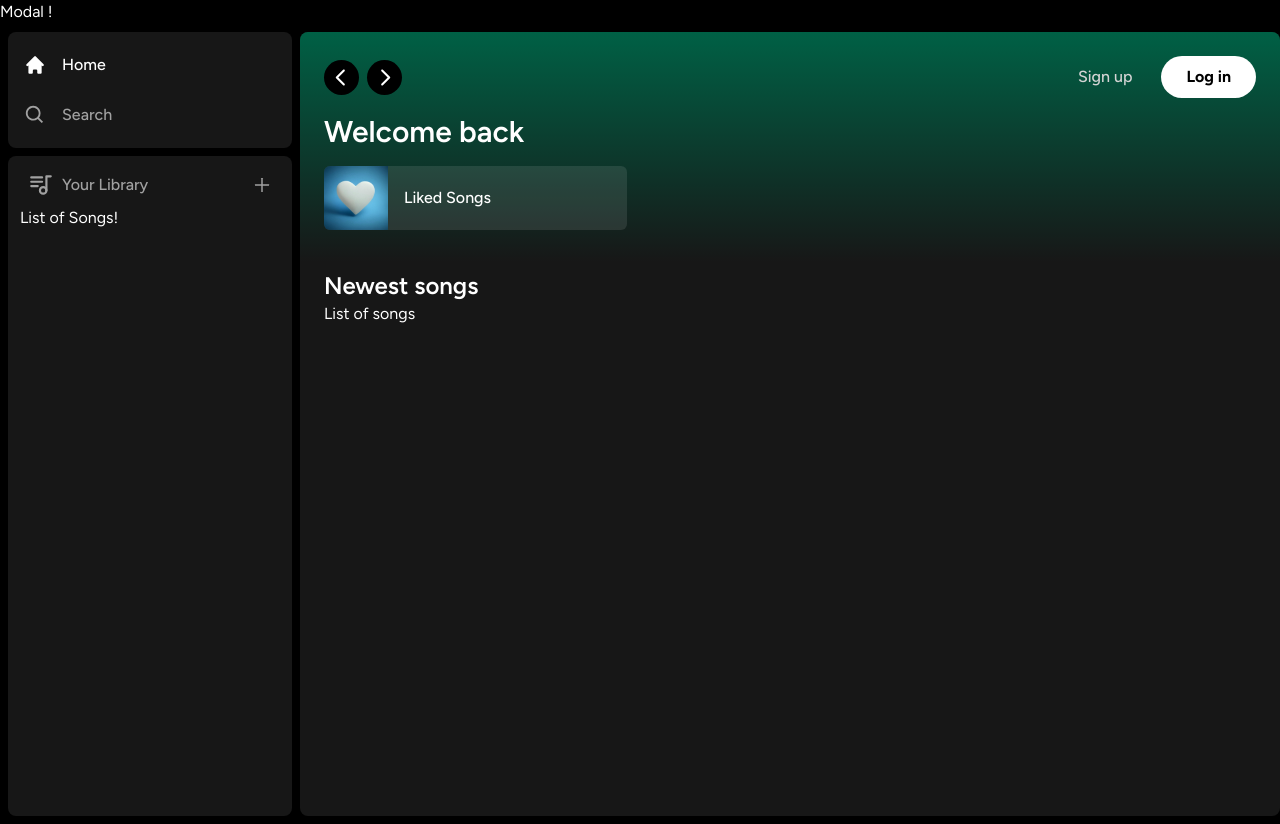
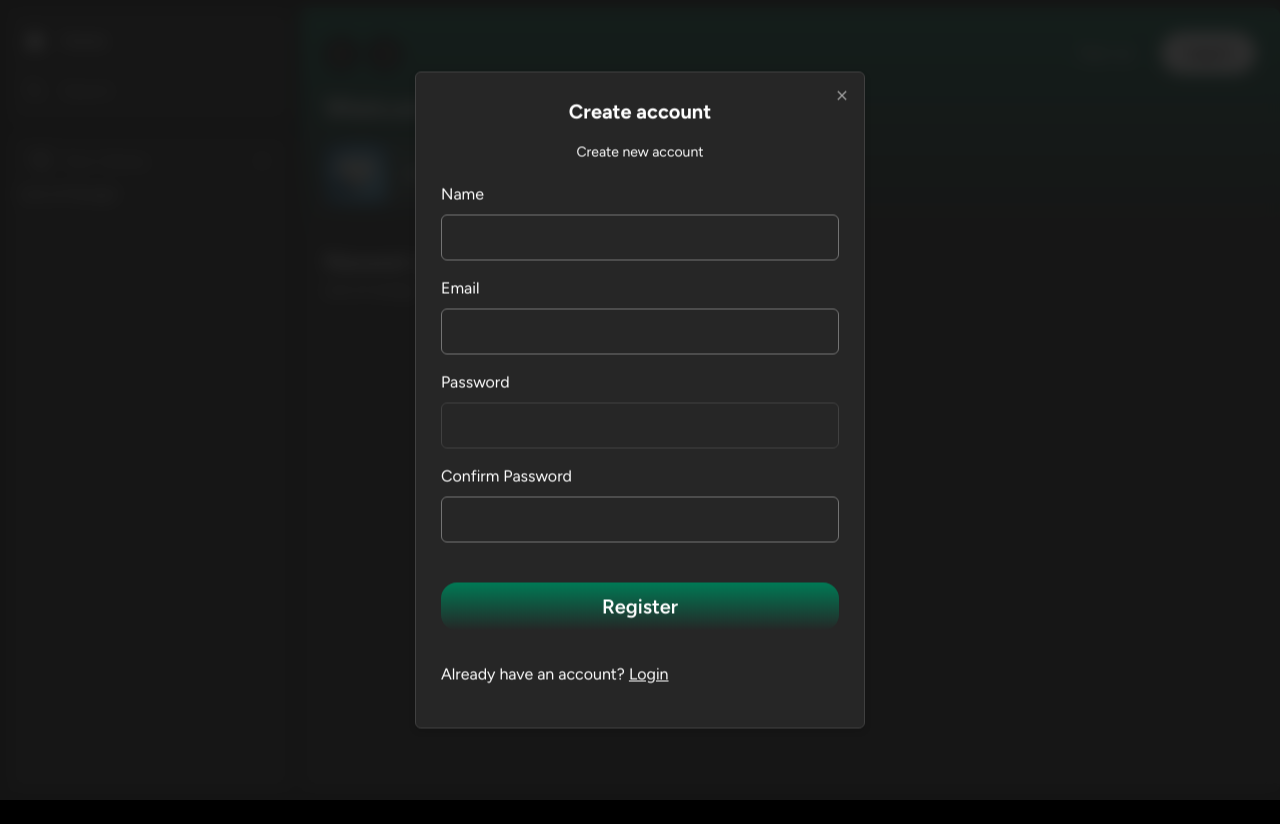
Before and after one commit to caesarKom/spotify-clone, a Next.js app: page / in a window 1280 px wide. Both pictures are taken after a click on the button "Sign up". After the commit the page ends 800 px from the top, so only its background shows below. Built offline with nearby package versions, Linux system fonts and the light colour scheme.

Commit message:
add type login and register

```diff
--- a/app/layout.tsx
+++ b/app/layout.tsx
@@ -4,6 +4,7 @@ import "./globals.css"
 import { Sidebar } from "@/components/Sidebar"
 import UserProvider from "@/components/providers/user-provider"
 import { ModalProvider } from "@/components/providers/modal-provider"
+import { ToastContainer } from "react-toastify"
 
 const figtree = Figtree({
   subsets: ["latin"],
@@ -23,6 +24,7 @@ export default function RootLayout({
     <html lang="en">
       <body className={`${figtree.className} antialiased`}>
         <UserProvider>
+          <ToastContainer />
           <ModalProvider />
           <Sidebar>{children}</Sidebar>
         </UserProvider>
--- /dev/null
+++ b/components/AuthModal.tsx
@@ -0,0 +1,29 @@
+"use client"
+
+import { useAuthModal } from "@/hooks/useAuthModal"
+import { Modal } from "./Modal"
+import { LoginForm } from "./forms/login-form"
+import { RegisterForm } from "./forms/register-form"
+
+export const AuthModal = () => {
+  const { onClose, isOpen, type } = useAuthModal()
+
+  const onChange = (open: boolean) => {
+    if (!open) {
+      onClose()
+    }
+  }
+
+  return (
+    <Modal
+      title={type === "login" ? "Welcome back" : "Create account"}
+      description={
+        type === "login" ? "Login to your account" : "Create new account"
+      }
+      isOpen={isOpen}
+      onChange={onChange}
+    >
+      {type === "login" ? <LoginForm /> : <RegisterForm />}
+    </Modal>
+  )
+}
--- a/components/Header.tsx
+++ b/components/Header.tsx
@@ -6,6 +6,7 @@ import { HiHome } from "react-icons/hi"
 import { RxCaretLeft, RxCaretRight } from "react-icons/rx"
 import { twMerge } from "tailwind-merge"
 import Button from "./Button"
+import { useAuthModal } from "@/hooks/useAuthModal"
 
 interface HeaderProps {
   children: React.ReactNode
@@ -14,6 +15,7 @@ interface HeaderProps {
 
 export const Header = ({ children, className }: HeaderProps) => {
   const router = useRouter()
+  const { onOpenLogin, onOpenRegister } = useAuthModal()
 
   return (
     <div
@@ -51,12 +53,20 @@ export const Header = ({ children, className }: HeaderProps) => {
         <div className="flex justify-between items-center gap-x-4">
           <>
             <div>
-              <Button className="bg-transparent text-neutral-300 font-medium inline">
+              <Button
+                onClick={onOpenRegister}
+                className="bg-transparent text-neutral-300 font-medium inline cursor-pointer"
+              >
                 Sign up
               </Button>
             </div>
             <div>
-              <Button className="bg-white px-6 py-2">Log in</Button>
+              <Button
+                onClick={onOpenLogin}
+                className="bg-white px-6 py-2 cursor-pointer"
+              >
+                Log in
+              </Button>
             </div>
           </>
         </div>
--- /dev/null
+++ b/components/Modal.tsx
@@ -0,0 +1,41 @@
+import * as Dialog from "@radix-ui/react-dialog"
+import { IoMdClose } from "react-icons/io"
+
+interface ModalProps {
+  isOpen: boolean
+  onChange: (open: boolean) => void
+  title: string
+  description: string
+  children: React.ReactNode
+}
+
+export const Modal = ({
+  isOpen,
+  onChange,
+  title,
+  description,
+  children,
+}: ModalProps) => {
+  return (
+    <Dialog.Root open={isOpen} defaultOpen={isOpen} onOpenChange={onChange}>
+      <Dialog.Portal>
+        <Dialog.Overlay className="bg-neutral-900/90 backdrop-blur-sm fixed inset-0" />
+        <Dialog.Content className="fixed drop-shadow-md border border-neutral-700 top-[50%] left-[50%] max-h-full h-full md:h-auto md:max-h-[85vh] w-full md:w-[90vw] md:max-w-[450px] translate-x-[-50%] translate-y-[-50%] rounded-md bg-neutral-800 p-[25px] focus:outline-none">
+          <Dialog.Title className="text-xl text-center font-bold mb-4">
+            {title}
+          </Dialog.Title>
+          <Dialog.Description className="mb-5 text-sm leading-normal text-center">
+            {description}
+          </Dialog.Description>
+          <div className="">{children}</div>
+
+          <Dialog.Close asChild>
+            <button className="text-neutral-400 hover:text-white absolute top-[10px] right-[10px] inline-flex h-[25px] w-[25px] appearance-none items-center justify-center rounded-full focus:outline-none cursor-pointer">
+              <IoMdClose />
+            </button>
+          </Dialog.Close>
+        </Dialog.Content>
+      </Dialog.Portal>
+    </Dialog.Root>
+  )
+}
--- /dev/null
+++ b/components/forms/login-form.tsx
@@ -0,0 +1,66 @@
+import { useAuthModal } from "@/hooks/useAuthModal"
+import axios from "axios"
+import { useForm } from "react-hook-form"
+
+export const LoginForm = () => {
+  const { onOpenRegister } = useAuthModal()
+  const {
+    handleSubmit,
+    register,
+    getValues,
+    formState: { errors },
+  } = useForm()
+
+  return (
+    <form className="mx-auto max-w-screen-md">
+      <div className="mb-4">
+        <label htmlFor="email">Email</label>
+        <input
+          type="text"
+          className="w-full border border-neutral-500 px-2.5 py-2.5 rounded-md outline-none pl-8 mt-2 placeholder:text-neutral-500 focus:border-neutral-700 focus:bg-neutral-800"
+          id="email"
+          autoFocus
+          {...register("email", {
+            required: "Please enter email",
+          })}
+        />
+        {errors.email && (
+          <div className="text-red-500">{errors.email.message}</div>
+        )}
+      </div>
+
+      <div className="mb-4">
+        <label htmlFor="password">Password</label>
+        <input
+          type="text"
+          className="w-full border border-neutral-500 px-2.5 py-2.5 rounded-md outline-none pl-8 mt-2 placeholder:text-neutral-500 focus:border-neutral-700 focus:bg-neutral-800"
+          id="password"
+          autoFocus
+          {...register("password", {
+            required: "Please enter password",
+          })}
+        />
+        {errors.password && (
+          <div className="text-red-500">{errors.password.message}</div>
+        )}
+      </div>
+
+      <div className="mb-4 mt-10 flex justify-center">
+        <button className="text-xl font-semibold bg-gradient-to-b from-emerald-700 w-full h-12 rounded-2xl hover:opacity-75 cursor-pointer transition-all duration-300">
+          Login
+        </button>
+      </div>
+
+      <div className="mb-4 mt-8">
+        Don&apos;t have an account?{" "}
+        <span
+          className="cursor-pointer underline text-md"
+          onClick={onOpenRegister}
+        >
+          {" "}
+          Register
+        </span>{" "}
+      </div>
+    </form>
+  )
+}
--- /dev/null
+++ b/components/forms/register-form.tsx
@@ -0,0 +1,109 @@
+import { useAuthModal } from "@/hooks/useAuthModal"
+import axios from "axios"
+import { useForm } from "react-hook-form"
+
+export const RegisterForm = () => {
+  const { onOpenLogin } = useAuthModal()
+
+  const {
+    handleSubmit,
+    register,
+    getValues,
+    formState: { errors },
+  } = useForm()
+
+  return (
+    <form className="mx-auto max-w-screen-md">
+      <div className="mb-4">
+        <label htmlFor="name">Name</label>
+        <input
+          type="text"
+          className="w-full border border-neutral-500 px-2.5 py-2.5 rounded-md outline-none pl-8 mt-2 placeholder:text-neutral-500 focus:border-neutral-700 focus:bg-neutral-800"
+          id="name"
+          autoFocus
+          {...register("name", {
+            required: "Please enter name",
+          })}
+        />
+        {errors.name && (
+          <div className="text-red-500">{errors.name.message}</div>
+        )}
+      </div>
+
+      <div className="mb-4">
+        <label htmlFor="email">Email</label>
+        <input
+          type="email"
+          {...register("email", {
+            required: "Please enter email",
+            pattern: {
+              value: /^[a-zA-Z0-9_.+-]+@[a-zA-Z0-9-]+.[a-zA-Z0-9-.]+$/i,
+              message: "Please enter valid email",
+            },
+          })}
+          className="w-full border border-neutral-500 px-2.5 py-2.5 rounded-md outline-none pl-8 mt-2 placeholder:text-neutral-500 focus:border-neutral-700 focus:bg-neutral-800"
+          id="email"
+        ></input>
+        {errors.email && (
+          <div className="text-red-500">{errors.email.message}</div>
+        )}
+      </div>
+      <div className="mb-4">
+        <label htmlFor="password">Password</label>
+        <input
+          type="password"
+          {...register("password", {
+            required: "Please enter password",
+            minLength: { value: 6, message: "password is more than 5 chars" },
+          })}
+          className="w-full border border-neutral-500 px-2.5 py-2.5 rounded-md outline-none pl-8 mt-2 placeholder:text-neutral-500 focus:border-neutral-700 focus:bg-neutral-800"
+          id="password"
+          autoFocus
+        ></input>
+        {errors.password && (
+          <div className="text-red-500 ">{errors.password.message}</div>
+        )}
+      </div>
+      <div className="mb-4">
+        <label htmlFor="confirmPassword">Confirm Password</label>
+        <input
+          className="w-full border border-neutral-500 px-2.5 py-2.5 rounded-md outline-none pl-8 mt-2 placeholder:text-neutral-500 focus:border-neutral-700 focus:bg-neutral-800"
+          type="password"
+          id="confirmPassword"
+          {...register("confirmPassword", {
+            required: "Please enter confirm password",
+            validate: (value) => value === getValues("password"),
+            minLength: {
+              value: 6,
+              message: "confirm password is more than 5 chars",
+            },
+          })}
+        />
+        {errors.confirmPassword && (
+          <div className="text-red-500 ">{errors.confirmPassword.message}</div>
+        )}
+        {errors.confirmPassword &&
+          errors.confirmPassword.type === "validate" && (
+            <div className="text-red-500 ">Password do not match</div>
+          )}
+      </div>
+
+      <div className="mb-4 mt-10 flex justify-center">
+        <button className="text-xl font-semibold bg-gradient-to-b from-emerald-700 w-full h-12 rounded-2xl hover:opacity-75 cursor-pointer transition-all duration-300">
+          Register
+        </button>
+      </div>
+
+      <div className="mb-4 mt-8">
+        Already have an account?{" "}
+        <span
+          className="cursor-pointer underline text-md"
+          onClick={onOpenLogin}
+        >
+          {" "}
+          Login
+        </span>{" "}
+      </div>
+    </form>
+  )
+}
--- a/components/providers/modal-provider.tsx
+++ b/components/providers/modal-provider.tsx
@@ -1,6 +1,7 @@
 "use client"
 
 import { useEffect, useState } from "react"
+import { AuthModal } from "../AuthModal"
 
 export const ModalProvider = () => {
   const [isMounted, setIsMounded] = useState(false)
@@ -13,5 +14,9 @@ export const ModalProvider = () => {
     return null
   }
 
-  return <>Modal !</>
+  return (
+    <>
+      <AuthModal />
+    </>
+  )
 }
--- /dev/null
+++ b/hooks/useAuthModal.ts
@@ -0,0 +1,19 @@
+import { create } from "zustand"
+
+interface AuthModalStore {
+  isOpen: boolean
+  onOpen: () => void
+  onOpenLogin: () => void
+  onOpenRegister: () => void
+  onClose: () => void
+  type: "login" | "register" | null
+}
+
+export const useAuthModal = create<AuthModalStore>((set) => ({
+  isOpen: false,
+  onOpen: () => set({ isOpen: true }),
+  onOpenLogin: () => set({ isOpen: true, type: "login" }),
+  onOpenRegister: () => set({ isOpen: true, type: "register" }),
+  onClose: () => set({ isOpen: false, type: null }),
+  type: "login",
+}))
```
Also changed, not shown: package.json (+6 -1 lines), 1 other file (tests, documents, lock files or other folders).
